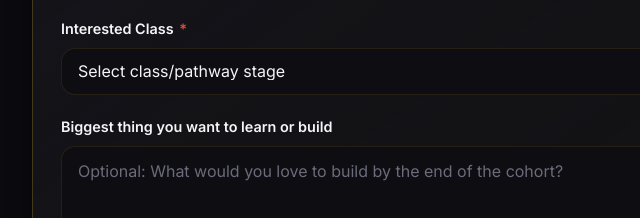
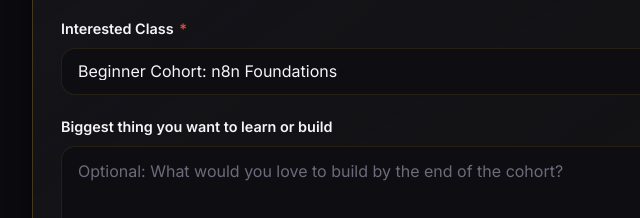
Before and after one commit to Exnav29/bulletproofautomations-training, a plain HTML site: page n8n-foundations/index.html in a window 1280 px wide. Shown: the part 8643-8861 px from the top of the page, 218-858 px from the left. Drawn offline with nearby package versions, Linux system fonts and the light colour scheme.

Commit message:
Default n8n interest class

```diff
--- a/n8n-foundations/index.html
+++ b/n8n-foundations/index.html
@@ -514,7 +514,6 @@
                 <div class="form-group">
                     <label for="interested_class">Interested Class <span class="required">*</span></label>
                     <select id="interested_class" name="interested_class" required>
-                        <option value="">Select class/pathway stage</option>
                         <option value="Beginner Cohort: n8n Foundations">Beginner Cohort: n8n Foundations</option>
                         <option value="Intermediate Cohort">Intermediate Cohort</option>
                         <option value="Advanced Cohort">Advanced Cohort</option>
```
